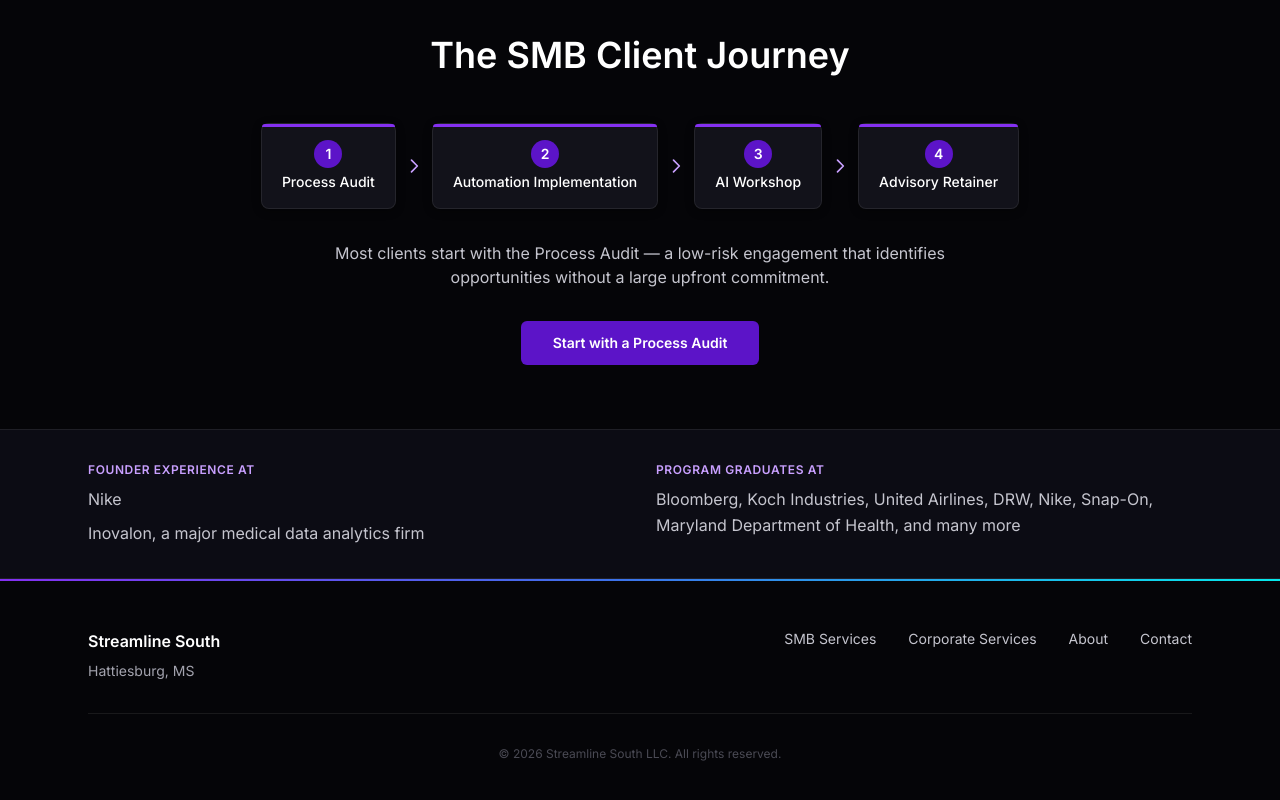
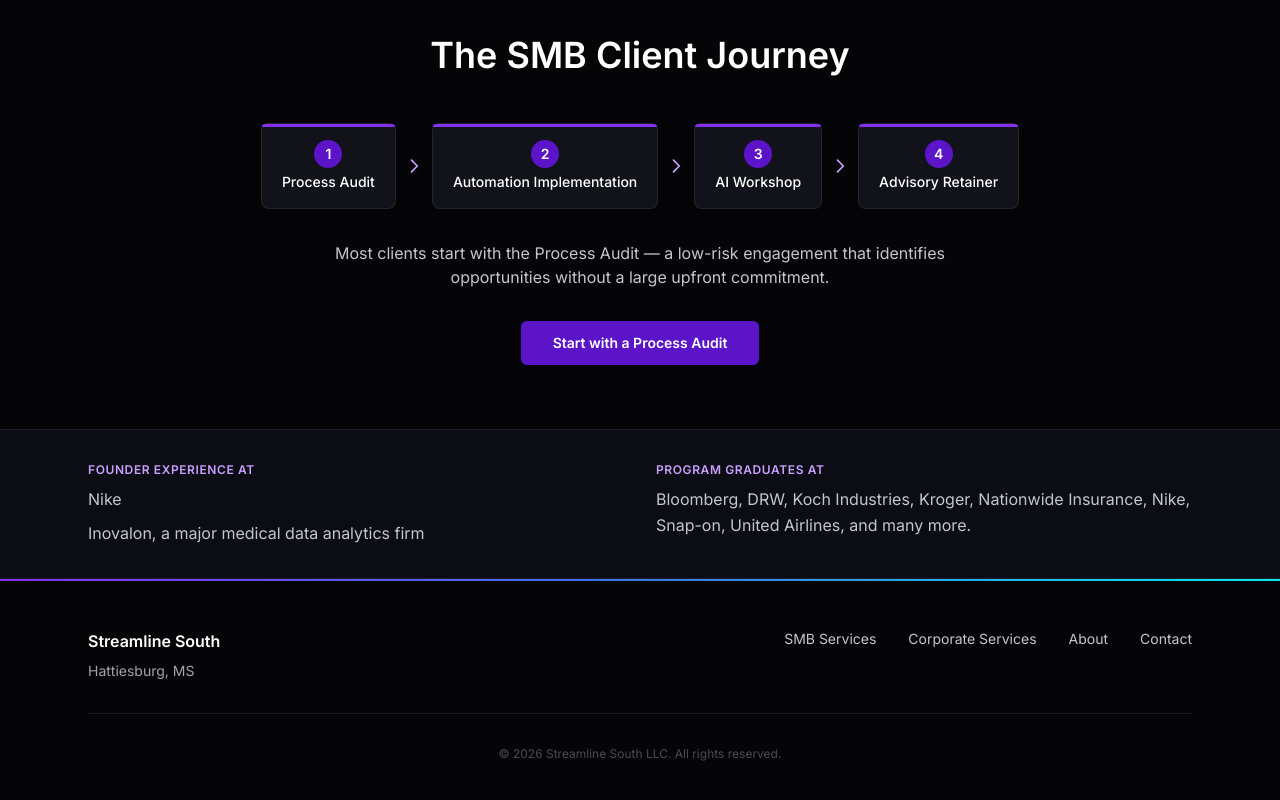
Before and after one commit to hmccardell/streamline, a React (Vite) app: page / in a window 1280 px wide. Shown: the part 1250-2050 px from the top of the page. Built offline with nearby package versions, Linux system fonts and the light colour scheme.

Commit message:
updated cred bar

```diff
--- a/src/components/CredibilityBar.jsx
+++ b/src/components/CredibilityBar.jsx
@@ -11,7 +11,7 @@ export default function CredibilityBar() {
           <div className="text-center md:text-left">
             <p className="text-xs font-semibold uppercase tracking-wider text-accent-text">Program graduates at</p>
             <p className="mt-2 leading-relaxed text-body">
-              Bloomberg, Koch Industries, United Airlines, DRW, Nike, Snap-On, Maryland Department of Health, and many more
+              Bloomberg, DRW, Koch Industries, Kroger, Nationwide Insurance, Nike, Snap-on, United Airlines, and many more.
             </p>
           </div>
         </div>
```
